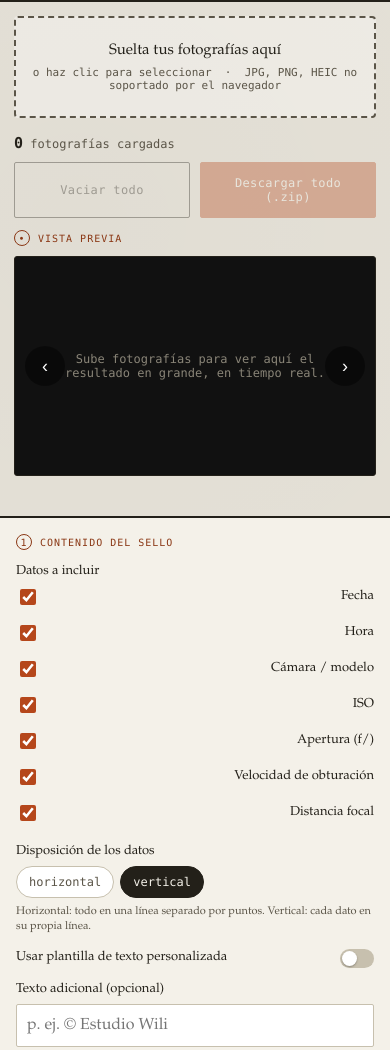
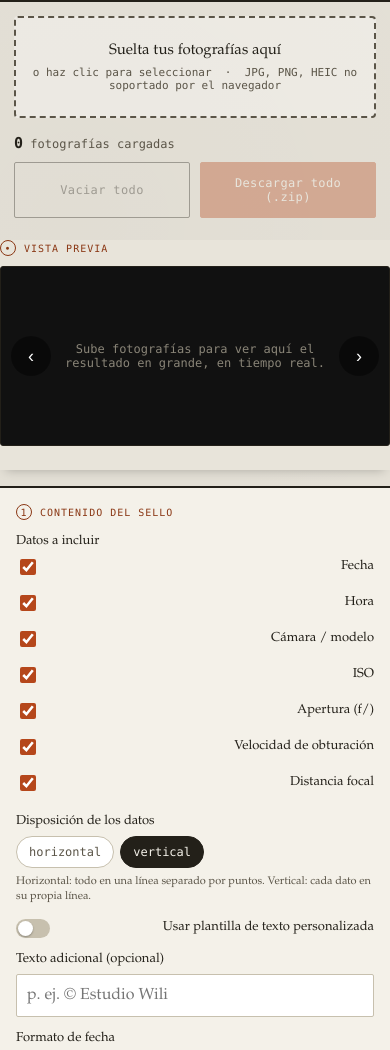
Before and after one commit to LightSwan/LHPhotos, a plain HTML site: page index.html in a window 390 px wide. Shown: the part 53-1103 px from the top of the page. Drawn offline with nearby package versions, Linux system fonts and the light colour scheme.

Commit message:
Add files via upload

```diff
--- a/index.html
+++ b/index.html
@@ -3,7 +3,7 @@
 <head>
 <meta charset="UTF-8">
 <meta name="viewport" content="width=device-width, initial-scale=1.0">
-<title>Marca de Agua por Lotes</title>
+<title>LightHistoricPhotos</title>
 <script src="https://cdnjs.cloudflare.com/ajax/libs/exif-js/2.3.0/exif.min.js"></script>
 <script src="https://cdnjs.cloudflare.com/ajax/libs/jszip/3.10.1/jszip.min.js"></script>
 <style>
@@ -86,18 +86,46 @@ h1 em{font-style:italic; color:var(--safelight-dim);}
 main{
   display:grid;
   grid-template-columns:340px 1fr;
+  grid-template-rows:auto auto;
   gap:0;
   min-height:calc(100vh - 96px);
 }
+/* Orden en el DOM: .control-room, .workbench, .loupe.
+   En escritorio, .control-room ocupa toda la 1ª columna (2 filas) y
+   .workbench + .loupe se apilan en la 2ª columna, en ese orden. */
+.control-room{ grid-column:1; grid-row:1 / 3; }
+.workbench{ grid-column:2; grid-row:1; }
+.loupe{ grid-column:2; grid-row:2; }
+
 @media (max-width: 900px){
   main{
     grid-template-columns:1fr;
     display:flex;
     flex-direction:column;
-  }
-  /* En móvil, el visor grande (workbench) va primero; el panel de ajustes queda debajo */
-  .workbench{ order:1; }
-  .control-room{ order:2; }
+    /* Sin overflow ni max-height propios: el scroll lo lleva la página
+       (body), no un contenedor interno. Así .loupe puede quedar "sticky"
+       durante TODO el recorrido (workbench + panel de ajustes) en lugar
+       de superponerse desde el principio dentro de una caja recortada. */
+  }
+  /* Orden visual en móvil: primero el resto de workbench (dropzone/toolbar),
+     luego el visor grande, luego el panel de ajustes debajo */
+  .workbench{ order:1; padding-bottom:0; overflow-y:visible; max-height:none; }
+  .loupe{ order:2; }
+  .control-room{ order:3; overflow-y:visible; max-height:none; }
+
+  /* El visor grande y el carrete quedan fijos arriba mientras se hace scroll
+     por el resto de la página, para poder ver el resultado en todo momento */
+  .loupe{
+    position:sticky;
+    top:0;
+    z-index:20;
+    background:var(--paper);
+    margin-bottom:0;
+    padding-bottom:10px;
+    box-shadow:0 6px 10px -6px rgba(0,0,0,0.25);
+  }
+  .loupe-stage{ max-height:38vh; }
+  .loupe-stage canvas{ max-height:38vh; }
 }
 
 /* ---------- Panel lateral (cuarto de control) ---------- */
@@ -258,8 +286,10 @@ input[type="color"]::-webkit-color-swatch{border:none; border-radius:1px;}
 
 .toggle-line{
   display:flex;
+  flex-direction:row-reverse;
   align-items:center;
-  justify-content:space-between;
+  justify-content:flex-end;
+  gap:12px;
   font-size:13px;
   cursor:pointer;
   user-select:none;
@@ -492,8 +522,8 @@ input[type="color"]::-webkit-color-swatch{border:none; border-radius:1px;}
   .btn{flex:1; padding:13px 14px; font-size:12px;} /* objetivo táctil cómodo */
 
   .loupe{margin-bottom:16px;}
-  .loupe-stage{min-height:220px; max-height:48vh;}
-  .loupe-stage canvas{max-height:48vh;}
+  .loupe-stage{min-height:180px; max-height:34vh;}
+  .loupe-stage canvas{max-height:34vh;}
   .loupe-nav{width:40px; height:40px; font-size:18px;} /* más fácil de tocar */
   .loupe-head .loupe-fname{font-size:10px;}
 
@@ -550,7 +580,7 @@ footer{
 <header>
   <div class="brand">
     <span class="mark">REV. 01</span>
-    <h1>Marca de agua <em>por lotes</em></h1>
+    <h1>LightHistoricPhotos</h1>
   </div>
   <div class="subhead">Sella fecha, hora y datos EXIF sobre tus fotografías directamente en el navegador. Nada se sube a ningún servidor.</div>
 </header>
@@ -735,10 +765,10 @@ footer{
           <div class="pos-cell" data-pos="tl"></div>
           <div class="pos-cell" data-pos="tc"></div>
           <div class="pos-cell" data-pos="tr"></div>
-          <div class="pos-cell active" data-pos="cl"></div>
+          <div class="pos-cell" data-pos="cl"></div>
           <div class="pos-cell" data-pos="cc"></div>
           <div class="pos-cell" data-pos="cr"></div>
-          <div class="pos-cell" data-pos="bl"></div>
+          <div class="pos-cell active" data-pos="bl"></div>
           <div class="pos-cell" data-pos="bc"></div>
           <div class="pos-cell" data-pos="br"></div>
         </div>
@@ -847,6 +877,11 @@ footer{
       <div class="fill" id="progressFill"></div>
     </div>
 
+  </div>
+
+  <!-- .loupe vive fuera de .workbench para que, en móvil, pueda quedar
+       "sticky" durante todo el recorrido (incluyendo el panel de ajustes
+       de abajo), no solo mientras se hace scroll dentro de .workbench -->
   <div class="loupe">
     <div class="loupe-head">
       <p class="panel-title" style="margin:0;"><span class="num">•</span>VISTA PREVIA</p>
@@ -860,7 +895,6 @@ footer{
       <button class="loupe-nav next" id="loupeNext" title="Siguiente">›</button>
     </div>
     <div class="filmstrip" id="filmstrip"></div>
-    </div>
   </div>
 </main>
 
@@ -897,7 +931,7 @@ footer{
     bgOpacity: 32,
     bgRadius: 17,
     textShadow: false,
-    position: 'cl',
+    position: 'bl',
     margin: 24,
     rotation: 0,
     exportFormat: 'image/jpeg',
```
Lines whose indentation alone changed are shown as unchanged.
